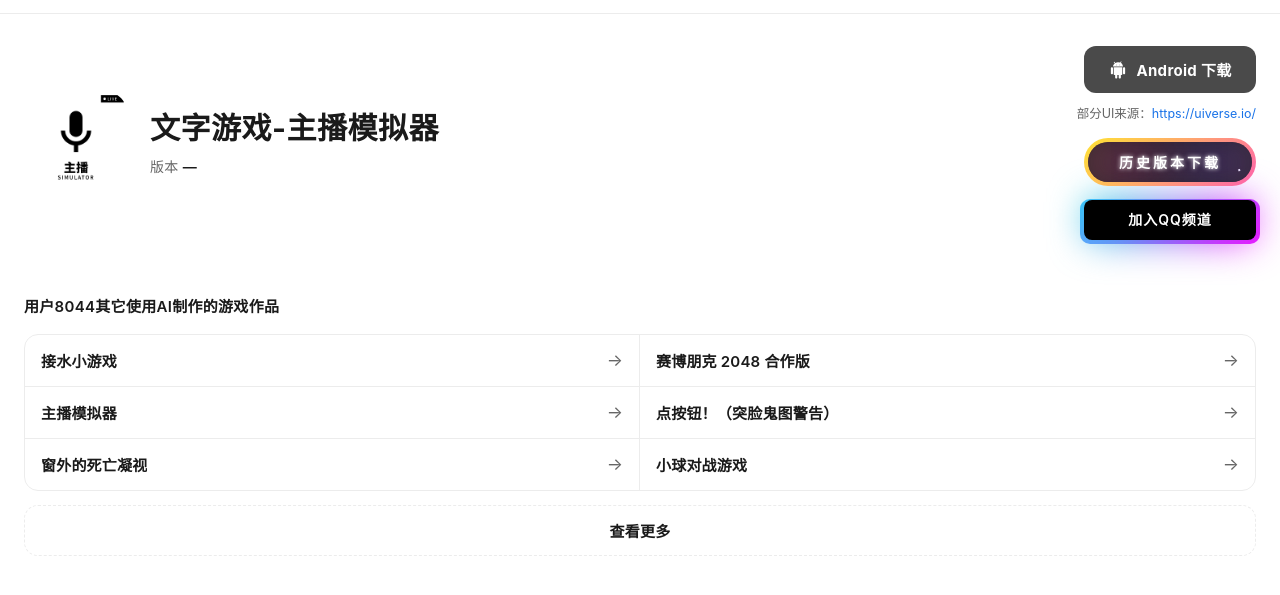
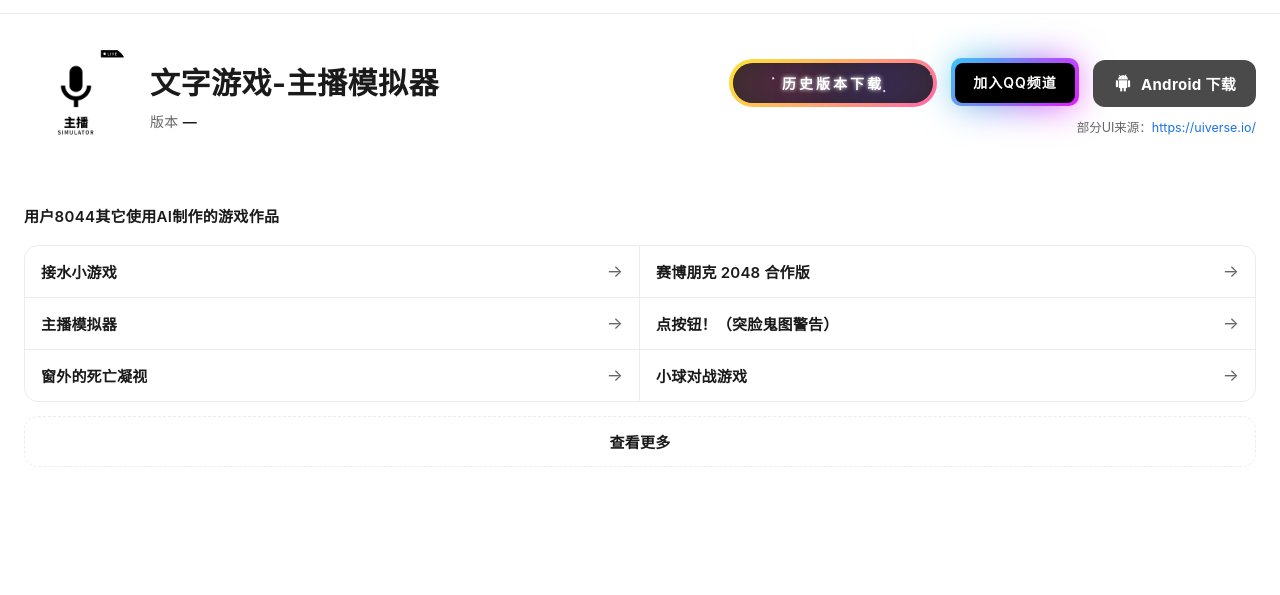
Before and after one commit to zbgame001/zbgame001.github.io, a plain HTML site: page index.html in a window 1280 px wide. Shown: the part 51-646 px from the top of the page. Drawn offline with Linux system fonts and the light colour scheme; no server answers.

Commit message:
首页电脑端：历史版本下载/加入QQ频道 移到 Android 下载按钮左侧，排成一行；撤销上一版的三枚统一 172px（用户未要求统一长度），各自恢复原宽

```diff
--- a/index.html
+++ b/index.html
@@ -530,11 +530,10 @@
  box-shadow: 0 0 0 0 rgba(0, 0, 0, 0);
  }
  }
- /* 电脑端：跟「来源行」一样靠右对齐 */
+ /* 电脑端：与另两枚按钮同处一行，去掉竖排时的上间距 */
  @media (min-width: 768px) {
  .hist-btn {
- align-self: flex-end;
- margin-top: 14px;
+ margin-top: 0;
  }
  }
  @media (prefers-reduced-motion: reduce) {
@@ -612,16 +611,7 @@
  .qq-btn:active::before {
  scale: 0.7;
  }
- /* 电脑端：右列三枚按钮统一同宽右对齐
-  原来三枚宽度不一（下载 163 / 历史 208 / QQ 120），右边缘虽齐，但宽的那枚会向左凸出，
-  看着就像「跑到下载按钮左边」—— 统一为 172px 后左右边缘都对齐 */
- @media (min-width: 768px) {
- .hist-wrap,
- .qq-wrap { align-self: flex-end; width: 172px; }
- .hist-btn,
- .qq-btn { width: 100%; max-width: none; }
- .qq-btn::before { inset: -4px; left: -4px; top: -1px; margin: 0; width: auto; height: auto; }
- }
+ /* 电脑端：三枚各自保持原宽，不统一长度（下载 auto≈163 / 历史 208 / QQ 120） */
  @media (prefers-reduced-motion: reduce) {
  .hist-wrap,
  .qq-wrap { animation: none; }
@@ -797,14 +787,25 @@
  }
  .dl-wrap {
  margin-top: 0;
- margin-left: auto;   /* 整组（按钮+来源行）推到第一行最右 */
+ margin-left: auto;   /* 整组推到第一行最右 */
  align-items: flex-end;
+ flex-direction: row;   /* 三枚按钮排成一行：历史版本下载 / 加入QQ频道 / Android 下载 */
+ flex-wrap: wrap;
+ justify-content: flex-end;
+ column-gap: 18px;
+ row-gap: 12px;
  }
+ .hist-wrap { order: 1; width: auto; align-self: center; }
+ .qq-wrap { order: 2; width: auto; align-self: center; margin-top: 0; }
+ .download-btn { order: 3; }
  .credit {
+ order: 4;
+ flex-basis: 100%;   /* 来源行独占一整行，仍靠右 */
  text-align: right;
+ margin-top: 0;
  }
  .download-btn {
- width: 172px;   /* 与右列另两枚按钮同宽（原为 auto≈163px），三枚左右边缘都对齐 */
+ width: auto;   /* 各按钮保持原宽，不统一长度 */
  margin-top: 0;
  padding: 13px 20px;
  gap: 8px;
```
